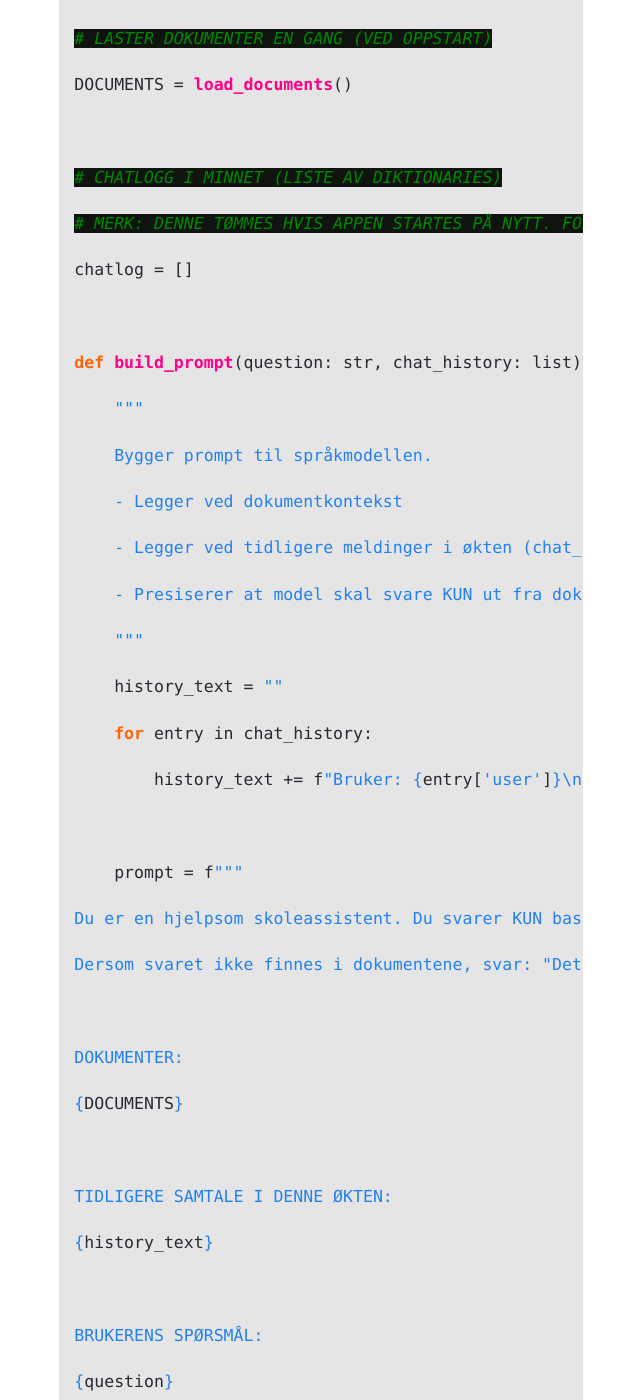
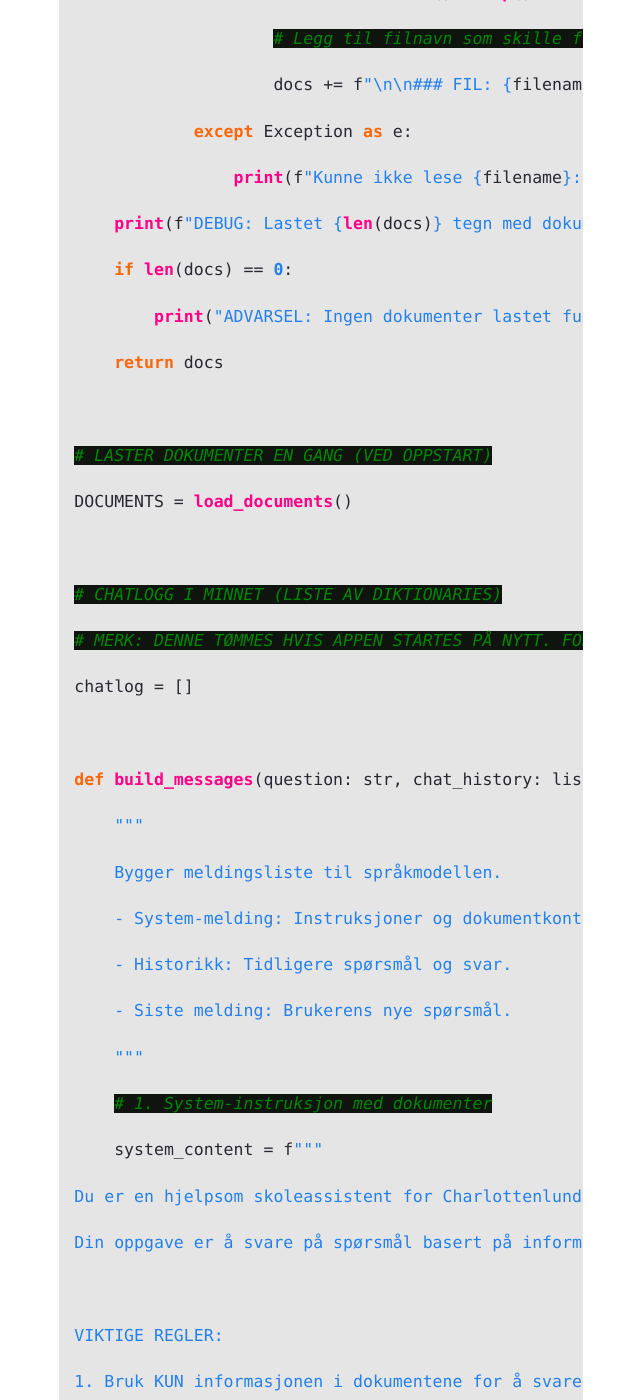
Before and after one commit to Cha-IM/cha-im.github.io, a Jekyll site: the page built from _notes/Public/Teknologiforståelse/Kunstig intelligens/Lag en web-app med KI-agent.md, in a window 1280 px wide and 1400 px high, scrolled down 6870 px. Shown: the whole window, without its empty margins (319-959 px from the left). Built offline with Jekyll 4.4.1, drawn with Linux system fonts in a browser that asks for light colours; some of the changed text lies outside the part shown.

Commit message:
TRFK-811339 2026-2-26:15:19:58

```diff
--- a/_notes/Public/Teknologiforståelse/Kunstig intelligens/Lag en web-app med KI-agent.md
+++ b/_notes/Public/Teknologiforståelse/Kunstig intelligens/Lag en web-app med KI-agent.md
@@ -251,6 +263,12 @@ def load_documents():
 
                 print(f"Kunne ikke lese {filename}: {e}")
 
+    print(f"DEBUG: Lastet {len(docs)} tegn med dokumentasjon.")
+
+    if len(docs) == 0:
+
+        print("ADVARSEL: Ingen dokumenter lastet funnet i data-mappen!")
+
     return docs
 
 
@@ -269,33 +287,39 @@ chatlog = []
 
 
 
-def build_prompt(question: str, chat_history: list) -> str:
+def build_messages(question: str, chat_history: list) -> list:
 
     """
 
-    Bygger prompt til språkmodellen.
+    Bygger meldingsliste til språkmodellen.
 
-    - Legger ved dokumentkontekst
+    - System-melding: Instruksjoner og dokumentkontekst.
 
-    - Legger ved tidligere meldinger i økten (chat_history)
+    - Historikk: Tidligere spørsmål og svar.
 
-    - Presiserer at model skal svare KUN ut fra dokumentene
+    - Siste melding: Brukerens nye spørsmål.
 
     """
 
-    history_text = ""
+    # 1. System-instruksjon med dokumenter
 
-    for entry in chat_history:
+    system_content = f"""
 
-        history_text += f"Bruker: {entry['user']}\nBot: {entry['bot']}\n\n"
+Du er en hjelpsom skoleassistent for Charlottenlund vgs.
+
+Din oppgave er å svare på spørsmål basert på informasjonen gitt i "DOKUMENTER" nedenfor.
 
 
 
-    prompt = f"""
+VIKTIGE REGLER:
 
-Du er en hjelpsom skoleassistent. Du svarer KUN basert på informasjon i dokumentene.
+1. Bruk KUN informasjonen i dokumentene for å svare.
 
-Dersom svaret ikke finnes i dokumentene, svar: "Det står ikke i dokumentene."
+2. Hvis du ikke finner svaret i dokumentene, svar høflig at du ikke vet det basert på tilgjengelig info. Ikke finn på ting.
+
+3. Vær kortfattet, presis og hyggelig.
+
+4. Svar på norsk.
 
 
 
@@ -303,33 +327,37 @@ DOKUMENTER:
 
 {DOCUMENTS}
 
+"""
 
-
-TIDLIGERE SAMTALE I DENNE ØKTEN:
-
-{history_text}
+    messages = [{"role": "system", "content": system_content.strip()}]
 
 
 
-BRUKERENS SPØRSMÅL:
+    # 2. Legg til historikk
 
-{question}
+    for entry in chat_history:
+
+        messages.append({"role": "user", "content": entry['user']})
+
+        messages.append({"role": "assistant", "content": entry['bot']})
 
 
 
-SVAR:
+    # 3. Legg til brukerens nye spørsmål
 
-"""
-
-    return prompt
+    messages.append({"role": "user", "content": question})
 
 
 
-def ask_model(prompt: str) -> str:
+    return messages
+
+
+
+def ask_model(messages: list) -> str:
 
     """
 
-    Ringer Hugging Face Inference API med gitt prompt via OpenAI-kompatibelt endepunkt.
+    Ringer Hugging Face Inference API med en liste av meldinger.
 
     Forventer HF_TOKEN og MODEL fra .env.
 
@@ -349,17 +377,14 @@ def ask_model(prompt: str) -> str:
 
         "model": MODEL,
 
-        "messages": [
-
-            {"role": "user", "content": prompt}
-
-        ],
+        "messages": messages,
 
         "max_tokens": 500,
 
         "temperature": 0.3
 
     }
+
 
 
 
@@ -429,9 +454,9 @@ def index():
 
         if user_question:
 
-            prompt = build_prompt(user_question, chatlog)
+            messages = build_messages(user_question, chatlog)
 
-            answer = ask_model(prompt)
+            answer = ask_model(messages)
 
             chatlog.append({"user": user_question, "bot": answer})
 
```
Also changed, not shown: other parts of _notes/Public/Teknologiforståelse/Kunstig intelligens/Lag en web-app med KI-agent.md (+12 -0 lines).
